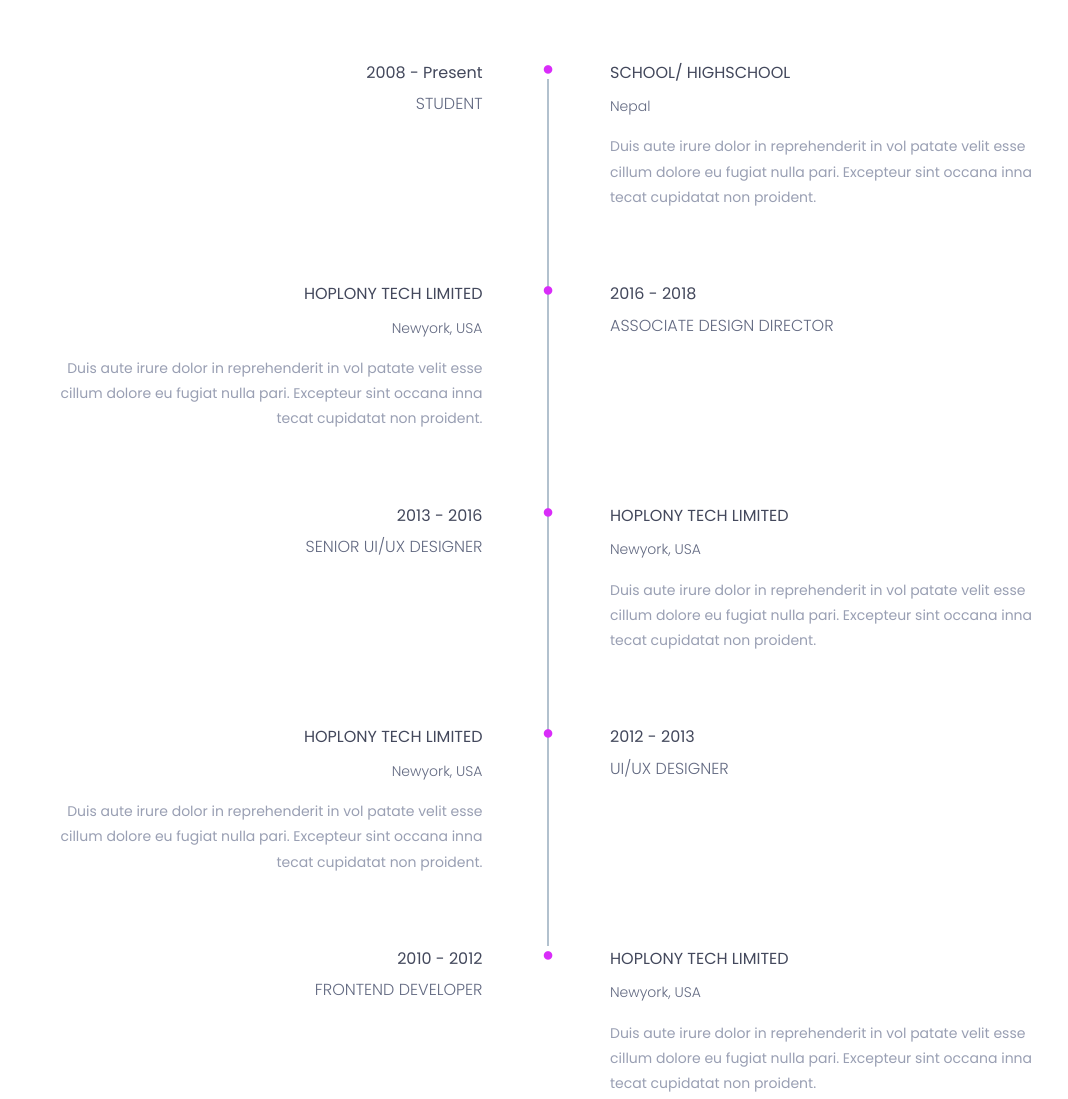
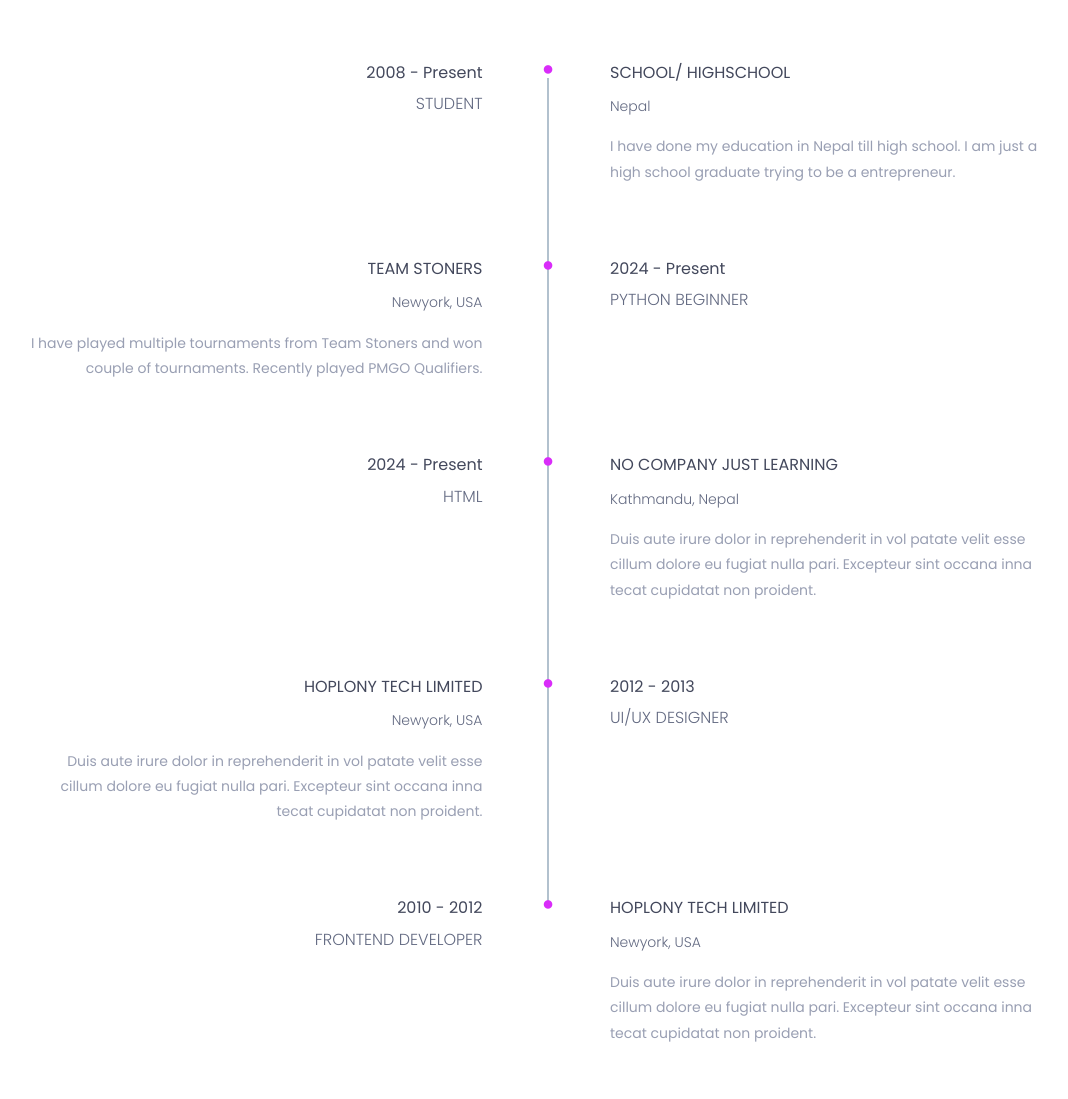
Before and after one commit to krishkafle49/My-website, a plain HTML site: page index.html in a window 1280 px wide. Shown: the part 3380-4479 px from the top of the page, without its empty margins (45-1113 px from the left). Drawn offline with nearby package versions, Linux system fonts and the light colour scheme.

Commit message:
Update index.html

```diff
--- a/index.html
+++ b/index.html
@@ -427,7 +427,7 @@ Follow my journey as I turn ideas into reality. Let’s build something great to
 														</h4>
 														<h5>Nepal</h5>
 														<p class="description">
-															Duis aute irure dolor in reprehenderit in vol patate velit esse cillum dolore eu fugiat nulla pari. Excepteur sint occana inna tecat cupidatat non proident.
+															I have done my education in Nepal till high school. I am just a high school graduate trying to be a entrepreneur.
 														</p>
 													</div><!--/.timeline-content-->
 												</div><!--/.timeline-->
@@ -443,20 +443,20 @@ Follow my journey as I turn ideas into reality. Let’s build something great to
 												<div class="experience-time">
 													<h2>
 														<span><i class="fa fa-circle" aria-hidden="true"></i></span>
-														2016 - 2018
+														2024 - Present
 													</h2>
-													<h3>associate design director</h3>
+													<h3>Pubg Player</h3>
 												</div><!--/.experience-time-->
 											</div><!--/.col-->
 											<div class="col-md-5">
 												<div class="timeline">
 													<div class="timeline-content text-right">
 														<h4 class="title">
-															hoplony tech limited
+															Team Stoners
 														</h4>
 														<h5>newyork, USA</h5>
 														<p class="description">
-															Duis aute irure dolor in reprehenderit in vol patate velit esse cillum dolore eu fugiat nulla pari. Excepteur sint occana inna tecat cupidatat non proident.
+															I have played multiple tournaments from Team Stoners and won couple of tournaments. Recently played PMGO Qualifiers.
 														</p>
 													</div><!--/.timeline-content-->
 												</div><!--/.timeline-->
@@ -465,9 +465,9 @@ Follow my journey as I turn ideas into reality. Let’s build something great to
 												<div class="experience-time">
 													<h2>
 														<span><i class="fa fa-circle" aria-hidden="true"></i></span>
-														2016 - 2018
+														2024 - Present
 													</h2>
-													<h3>associate design director</h3>
+													<h3>Python Beginner</h3>
 												</div><!--/.experience-time-->
 											</div><!--/.col-->
 										</div>
@@ -479,8 +479,8 @@ Follow my journey as I turn ideas into reality. Let’s build something great to
 										<div class="row">
 											<div class="col-md-5">
 												<div class="experience-time text-right">
-													<h2>2013 - 2016</h2>
-													<h3>senior UI/UX designer</h3>
+													<h2>2024 - Present</h2>
+													<h3>HTML </h3>
 												</div><!--/.experience-time-->
 											</div><!--/.col-->
 											<div class="col-md-offset-1 col-md-5">
@@ -488,9 +488,9 @@ Follow my journey as I turn ideas into reality. Let’s build something great to
 													<div class="timeline-content">
 														<h4 class="title">
 															<span><i class="fa fa-circle" aria-hidden="true"></i></span>
-															hoplony tech limited
+															No Company Just learning
 														</h4>
-														<h5>newyork, USA</h5>
+														<h5>Kathmandu, Nepal</h5>
 														<p class="description">
 															Duis aute irure dolor in reprehenderit in vol patate velit esse cillum dolore eu fugiat nulla pari. Excepteur sint occana inna tecat cupidatat non proident.
 														</p>
```
